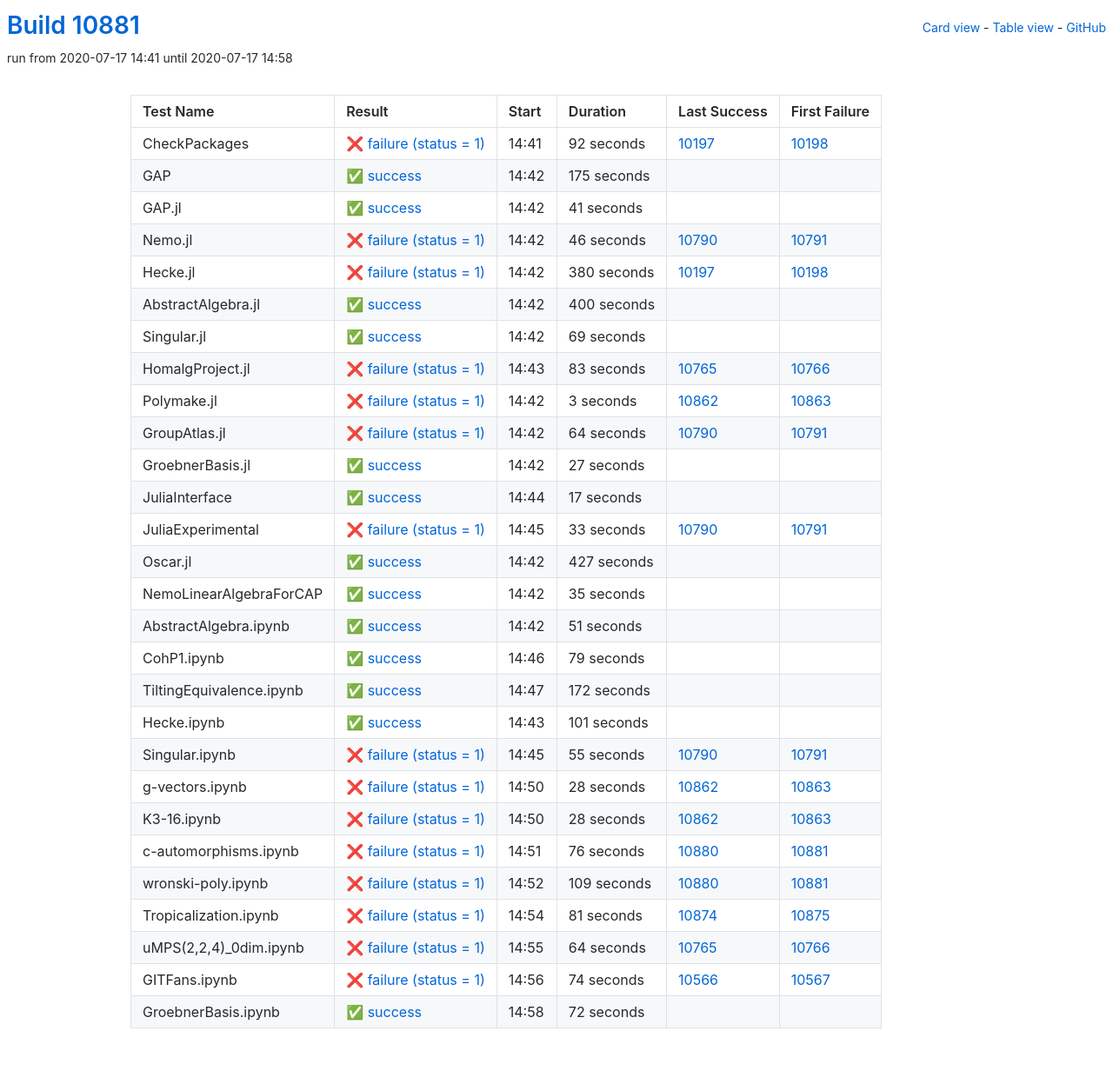
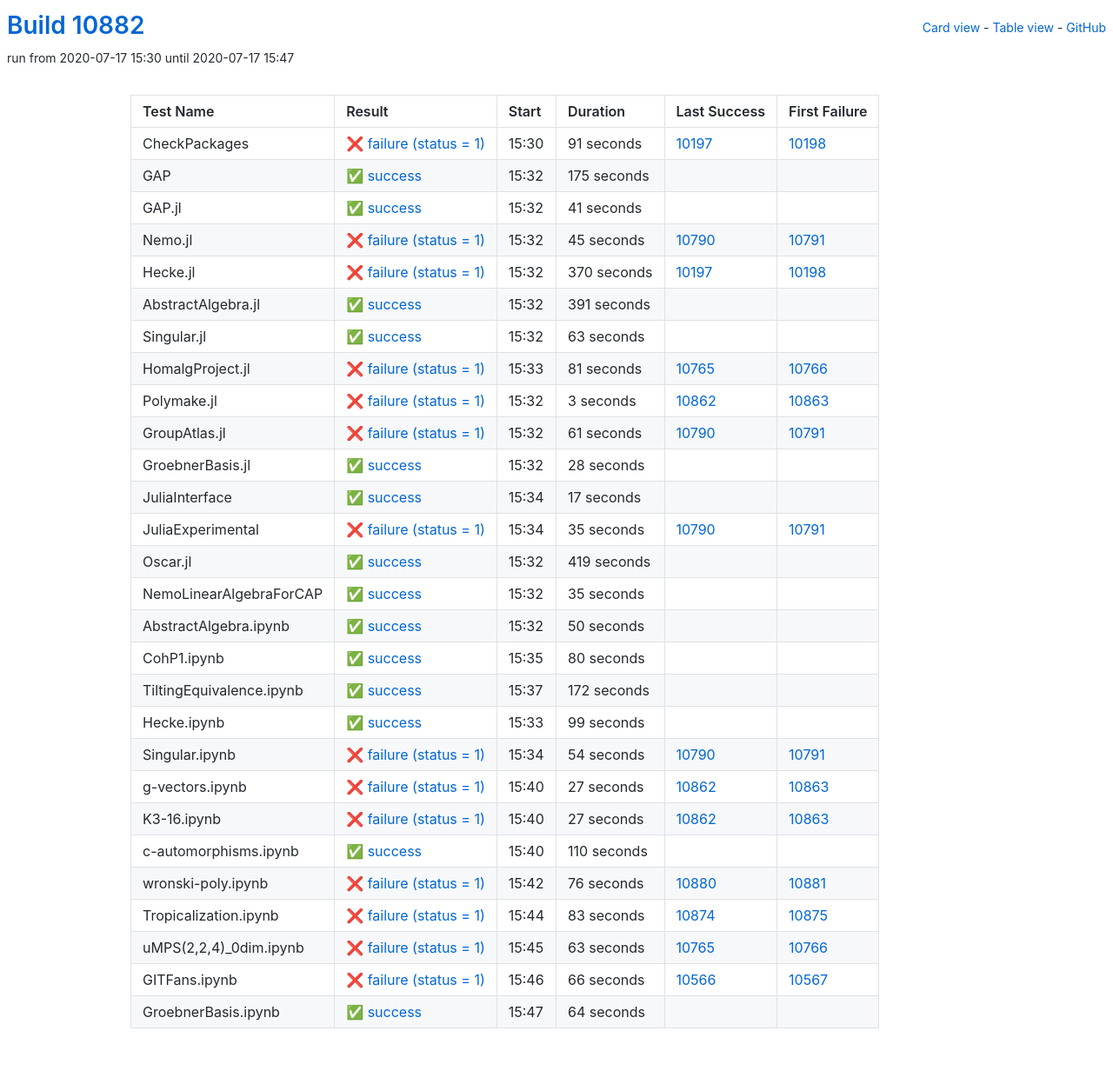
Before and after one commit to oscar-system/oscar-ci-status, a Jekyll site: the page built from table.html, in a window 1280 px wide. Shown: the whole page at 87% size. Built offline with Jekyll 4.4.1, drawn with Linux system fonts in a browser that asks for light colours.

Commit message:
Build #10882

```diff
--- a/_data/ci.yml
+++ b/_data/ci.yml
@@ -1,6 +1,6 @@
 ---
-build: 10881
-build_url: https://oscarci.mathematik.uni-kl.de/job/oscar/10881/
+build: 10882
+build_url: https://oscarci.mathematik.uni-kl.de/job/oscar/10882/
 job: oscar
 organization: oscar-system
 repo: oscar-ci-status
@@ -8,20 +8,20 @@
 tests:
 - name: CheckPackages
   id: checkpackages
-  log: https://oscarci.mathematik.uni-kl.de/job/oscar/10881/artifact/logs/build-10881/CheckPackages.log
-  start: 2020-07-17 14:41
+  log: https://oscarci.mathematik.uni-kl.de/job/oscar/10882/artifact/logs/build-10882/CheckPackages.log
+  start: 2020-07-17 15:30
   success: false
   exitcode: 1
   status: failure
-  duration: 92
+  duration: 91
   last_success: 10197
   last_success_url: https://oscarci.mathematik.uni-kl.de/job/oscar/10197/
   first_failure: 10198
   first_failure_url: https://oscarci.mathematik.uni-kl.de/job/oscar/10198/
 - name: GAP
   id: gap
-  log: https://oscarci.mathematik.uni-kl.de/job/oscar/10881/artifact/logs/build-10881/GAP.log
-  start: 2020-07-17 14:42
+  log: https://oscarci.mathematik.uni-kl.de/job/oscar/10882/artifact/logs/build-10882/GAP.log
+  start: 2020-07-17 15:32
   success: true
   exitcode: 0
   status: success
@@ -32,8 +32,8 @@
   first_failure_url:
 - name: GAP.jl
   id: gap-jl
-  log: https://oscarci.mathematik.uni-kl.de/job/oscar/10881/artifact/logs/build-10881/GAP.jl.log
-  start: 2020-07-17 14:42
+  log: https://oscarci.mathematik.uni-kl.de/job/oscar/10882/artifact/logs/build-10882/GAP.jl.log
+  start: 2020-07-17 15:32
   success: true
   exitcode: 0
   status: success
@@ -44,68 +44,68 @@
   first_failure_url:
 - name: Nemo.jl
   id: nemo-jl
-  log: https://oscarci.mathematik.uni-kl.de/job/oscar/10881/artifact/logs/build-10881/Nemo.jl.log
-  start: 2020-07-17 14:42
+  log: https://oscarci.mathematik.uni-kl.de/job/oscar/10882/artifact/logs/build-10882/Nemo.jl.log
+  start: 2020-07-17 15:32
   success: false
   exitcode: 1
   status: failure
-  duration: 46
+  duration: 45
   last_success: 10790
   last_success_url: https://oscarci.mathematik.uni-kl.de/job/oscar/10790/
   first_failure: 10791
   first_failure_url: https://oscarci.mathematik.uni-kl.de/job/oscar/10791/
 - name: Hecke.jl
   id: hecke-jl
-  log: https://oscarci.mathematik.uni-kl.de/job/oscar/10881/artifact/logs/build-10881/Hecke.jl.log
-  start: 2020-07-17 14:42
+  log: https://oscarci.mathematik.uni-kl.de/job/oscar/10882/artifact/logs/build-10882/Hecke.jl.log
+  start: 2020-07-17 15:32
   success: false
   exitcode: 1
   status: failure
-  duration: 380
+  duration: 370
   last_success: 10197
   last_success_url: https://oscarci.mathematik.uni-kl.de/job/oscar/10197/
   first_failure: 10198
   first_failure_url: https://oscarci.mathematik.uni-kl.de/job/oscar/10198/
 - name: AbstractAlgebra.jl
   id: abstractalgebra-jl
-  log: https://oscarci.mathematik.uni-kl.de/job/oscar/10881/artifact/logs/build-10881/AbstractAlgebra.jl.log
-  start: 2020-07-17 14:42
+  log: https://oscarci.mathematik.uni-kl.de/job/oscar/10882/artifact/logs/build-10882/AbstractAlgebra.jl.log
+  start: 2020-07-17 15:32
   success: true
   exitcode: 0
   status: success
-  duration: 400
+  duration: 391
   last_success: false
   last_success_url:
   first_failure: false
   first_failure_url:
 - name: Singular.jl
   id: singular-jl
-  log: https://oscarci.mathematik.uni-kl.de/job/oscar/10881/artifact/logs/build-10881/Singular.jl.log
-  start: 2020-07-17 14:42
+  log: https://oscarci.mathematik.uni-kl.de/job/oscar/10882/artifact/logs/build-10882/Singular.jl.log
+  start: 2020-07-17 15:32
   success: true
   exitcode: 0
   status: success
-  duration: 69
+  duration: 63
   last_success: false
   last_success_url:
   first_failure: false
   first_failure_url:
 - name: HomalgProject.jl
   id: homalgproject-jl
-  log: https://oscarci.mathematik.uni-kl.de/job/oscar/10881/artifact/logs/build-10881/HomalgProject.jl.log
-  start: 2020-07-17 14:43
+  log: https://oscarci.mathematik.uni-kl.de/job/oscar/10882/artifact/logs/build-10882/HomalgProject.jl.log
+  start: 2020-07-17 15:33
   success: false
   exitcode: 1
   status: failure
-  duration: 83
+  duration: 81
   last_success: 10765
   last_success_url: https://oscarci.mathematik.uni-kl.de/job/oscar/10765/
   first_failure: 10766
   first_failure_url: https://oscarci.mathematik.uni-kl.de/job/oscar/10766/
 - name: Polymake.jl
   id: polymake-jl
-  log: https://oscarci.mathematik.uni-kl.de/job/oscar/10881/artifact/logs/build-10881/Polymake.jl.log
-  start: 2020-07-17 14:42
+  log: https://oscarci.mathematik.uni-kl.de/job/oscar/10882/artifact/logs/build-10882/Polymake.jl.log
+  start: 2020-07-17 15:32
   success: false
   exitcode: 1
   status: failure
@@ -116,32 +116,32 @@
   first_failure_url: https://oscarci.mathematik.uni-kl.de/job/oscar/10863/
 - name: GroupAtlas.jl
   id: groupatlas-jl
-  log: https://oscarci.mathematik.uni-kl.de/job/oscar/10881/artifact/logs/build-10881/GroupAtlas.jl.log
-  start: 2020-07-17 14:42
+  log: https://oscarci.mathematik.uni-kl.de/job/oscar/10882/artifact/logs/build-10882/GroupAtlas.jl.log
+  start: 2020-07-17 15:32
   success: false
   exitcode: 1
   status: failure
-  duration: 64
+  duration: 61
   last_success: 10790
   last_success_url: https://oscarci.mathematik.uni-kl.de/job/oscar/10790/
   first_failure: 10791
   first_failure_url: https://oscarci.mathematik.uni-kl.de/job/oscar/10791/
 - name: GroebnerBasis.jl
   id: groebnerbasis-jl
-  log: https://oscarci.mathematik.uni-kl.de/job/oscar/10881/artifact/logs/build-10881/GroebnerBasis.jl.log
-  start: 2020-07-17 14:42
+  log: https://oscarci.mathematik.uni-kl.de/job/oscar/10882/artifact/logs/build-10882/GroebnerBasis.jl.log
+  start: 2020-07-17 15:32
   success: true
   exitcode: 0
   status: success
-  duration: 27
+  duration: 28
   last_success: false
   last_success_url:
   first_failure: false
   first_failure_url:
 - name: JuliaInterface
   id: juliainterface
-  log: https://oscarci.mathematik.uni-kl.de/job/oscar/10881/artifact/logs/build-10881/JuliaInterface.log
-  start: 2020-07-17 14:44
+  log: https://oscarci.mathematik.uni-kl.de/job/oscar/10882/artifact/logs/build-10882/JuliaInterface.log
+  start: 2020-07-17 15:34
   success: true
   exitcode: 0
   status: success
@@ -152,32 +152,32 @@
   first_failure_url:
 - name: JuliaExperimental
   id: juliaexperimental
-  log: https://oscarci.mathematik.uni-kl.de/job/oscar/10881/artifact/logs/build-10881/JuliaExperimental.log
-  start: 2020-07-17 14:45
+  log: https://oscarci.mathematik.uni-kl.de/job/oscar/10882/artifact/logs/build-10882/JuliaExperimental.log
+  start: 2020-07-17 15:34
   success: false
   exitcode: 1
   status: failure
-  duration: 33
+  duration: 35
   last_success: 10790
   last_success_url: https://oscarci.mathematik.uni-kl.de/job/oscar/10790/
   first_failure: 10791
   first_failure_url: https://oscarci.mathematik.uni-kl.de/job/oscar/10791/
 - name: Oscar.jl
   id: oscar-jl
-  log: https://oscarci.mathematik.uni-kl.de/job/oscar/10881/artifact/logs/build-10881/Oscar.jl.log
-  start: 2020-07-17 14:42
+  log: https://oscarci.mathematik.uni-kl.de/job/oscar/10882/artifact/logs/build-10882/Oscar.jl.log
+  start: 2020-07-17 15:32
   success: true
   exitcode: 0
   status: success
-  duration: 427
+  duration: 419
   last_success: false
   last_success_url:
   first_failure: false
   first_failure_url:
 - name: NemoLinearAlgebraForCAP
   id: nemolinearalgebraforcap
-  log: https://oscarci.mathematik.uni-kl.de/job/oscar/10881/artifact/logs/build-10881/NemoLinearAlgebraForCAP.log
-  start: 2020-07-17 14:42
+  log: https://oscarci.mathematik.uni-kl.de/job/oscar/10882/artifact/logs/build-10882/NemoLinearAlgebraForCAP.log
+  start: 2020-07-17 15:32
   success: true
   exitcode: 0
   status: success
@@ -188,32 +188,32 @@
   first_failure_url:
 - name: AbstractAlgebra.ipynb
   id: abstractalgebra-ipynb
-  log: https://oscarci.mathematik.uni-kl.de/job/oscar/10881/artifact/logs/build-10881/AbstractAlgebra.ipynb.log
-  start: 2020-07-17 14:42
+  log: https://oscarci.mathematik.uni-kl.de/job/oscar/10882/artifact/logs/build-10882/AbstractAlgebra.ipynb.log
+  start: 2020-07-17 15:32
   success: true
   exitcode: 0
   status: success
-  duration: 51
+  duration: 50
   last_success: false
   last_success_url:
   first_failure: false
   first_failure_url:
 - name: CohP1.ipynb
   id: cohp1-ipynb
-  log: https://oscarci.mathematik.uni-kl.de/job/oscar/10881/artifact/logs/build-10881/CohP1.ipynb.log
-  start: 2020-07-17 14:46
+  log: https://oscarci.mathematik.uni-kl.de/job/oscar/10882/artifact/logs/build-10882/CohP1.ipynb.log
+  start: 2020-07-17 15:35
   success: true
   exitcode: 0
   status: success
-  duration: 79
+  duration: 80
   last_success: false
   last_success_url:
   first_failure: false
   first_failure_url:
 - name: TiltingEquivalence.ipynb
   id: tiltingequivalence-ipynb
-  log: https://oscarci.mathematik.uni-kl.de/job/oscar/10881/artifact/logs/build-10881/TiltingEquivalence.ipynb.log
-  start: 2020-07-17 14:47
+  log: https://oscarci.mathematik.uni-kl.de/job/oscar/10882/artifact/logs/build-10882/TiltingEquivalence.ipynb.log
+  start: 2020-07-17 15:37
   success: true
   exitcode: 0
   status: success
@@ -224,56 +224,68 @@
   first_failure_url:
 - name: Hecke.ipynb
   id: hecke-ipynb
-  log: https://oscarci.mathematik.uni-kl.de/job/oscar/10881/artifact/logs/build-10881/Hecke.ipynb.log
-  start: 2020-07-17 14:43
+  log: https://oscarci.mathematik.uni-kl.de/job/oscar/10882/artifact/logs/build-10882/Hecke.ipynb.log
+  start: 2020-07-17 15:33
   success: true
   exitcode: 0
   status: success
-  duration: 101
+  duration: 99
   last_success: false
   last_success_url:
   first_failure: false
   first_failure_url:
 - name: Singular.ipynb
   id: singular-ipynb
-  log: https://oscarci.mathematik.uni-kl.de/job/oscar/10881/artifact/logs/build-10881/Singular.ipynb.log
-  start: 2020-07-17 14:45
+  log: https://oscarci.mathematik.uni-kl.de/job/oscar/10882/artifact/logs/build-10882/Singular.ipynb.log
+  start: 2020-07-17 15:34
   success: false
   exitcode: 1
   status: failure
-  duration: 55
+  duration: 54
   last_success: 10790
   last_success_url: https://oscarci.mathematik.uni-kl.de/job/oscar/10790/
   first_failure: 10791
   first_failure_url: https://oscarci.mathematik.uni-kl.de/job/oscar/10791/
 - name: g-vectors.ipynb
   id: g-vectors-ipynb
-  log: https://oscarci.mathematik.uni-kl.de/job/oscar/10881/artifact/logs/build-10881/g-vectors.ipynb.log
-  start: 2020-07-17 14:50
+  log: https://oscarci.mathematik.uni-kl.de/job/oscar/10882/artifact/logs/build-10882/g-vectors.ipynb.log
+  start: 2020-07-17 15:40
   success: false
   exitcode: 1
   status: failure
-  duration: 28
+  duration: 27
   last_success: 10862
   last_success_url: https://oscarci.mathematik.uni-kl.de/job/oscar/10862/
   first_failure: 10863
   first_failure_url: https://oscarci.mathematik.uni-kl.de/job/oscar/10863/
 - name: K3-16.ipynb
   id: k3-16-ipynb
-  log: https://oscarci.mathematik.uni-kl.de/job/oscar/10881/artifact/logs/build-10881/K3-16.ipynb.log
-  start: 2020-07-17 14:50
+  log: https://oscarci.mathematik.uni-kl.de/job/oscar/10882/artifact/logs/build-10882/K3-16.ipynb.log
+  start: 2020-07-17 15:40
   success: false
   exitcode: 1
   status: failure
-  duration: 28
+  duration: 27
   last_success: 10862
   last_success_url: https://oscarci.mathematik.uni-kl.de/job/oscar/10862/
   first_failure: 10863
   first_failure_url: https://oscarci.mathematik.uni-kl.de/job/oscar/10863/
 - name: c-automorphisms.ipynb
   id: c-automorphisms-ipynb
-  log: https://oscarci.mathematik.uni-kl.de/job/oscar/10881/artifact/logs/build-10881/c-automorphisms.ipynb.log
-  start: 2020-07-17 14:51
+  log: https://oscarci.mathematik.uni-kl.de/job/oscar/10882/artifact/logs/build-10882/c-automorphisms.ipynb.log
+  start: 2020-07-17 15:40
+  success: true
+  exitcode: 0
+  status: success
+  duration: 110
+  last_success: false
+  last_success_url:
+  first_failure: false
+  first_failure_url:
+- name: wronski-poly.ipynb
+  id: wronski-poly-ipynb
+  log: https://oscarci.mathematik.uni-kl.de/job/oscar/10882/artifact/logs/build-10882/wronski-poly.ipynb.log
+  start: 2020-07-17 15:42
   success: false
   exitcode: 1
   status: failure
@@ -282,62 +294,50 @@
   last_success_url: https://oscarci.mathematik.uni-kl.de/job/oscar/10880/
   first_failure: 10881
   first_failure_url: https://oscarci.mathematik.uni-kl.de/job/oscar/10881/
-- name: wronski-poly.ipynb
-  id: wronski-poly-ipynb
-  log: https://oscarci.mathematik.uni-kl.de/job/oscar/10881/artifact/logs/build-10881/wronski-poly.ipynb.log
-  start: 2020-07-17 14:52
+- name: Tropicalization.ipynb
+  id: tropicalization-ipynb
+  log: https://oscarci.mathematik.uni-kl.de/job/oscar/10882/artifact/logs/build-10882/Tropicalization.ipynb.log
+  start: 2020-07-17 15:44
   success: false
   exitcode: 1
   status: failure
-  duration: 109
-  last_success: 10880
-  last_success_url: https://oscarci.mathematik.uni-kl.de/job/oscar/10880/
-  first_failure: 10881
-  first_failure_url: https://oscarci.mathematik.uni-kl.de/job/oscar/10881/
-- name: Tropicalization.ipynb
-  id: tropicalization-ipynb
-  log: https://oscarci.mathematik.uni-kl.de/job/oscar/10881/artifact/logs/build-10881/Tropicalization.ipynb.log
-  start: 2020-07-17 14:54
-  success: false
-  exitcode: 1
-  status: failure
-  duration: 81
+  duration: 83
   last_success: 10874
   last_success_url: https://oscarci.mathematik.uni-kl.de/job/oscar/10874/
   first_failure: 10875
   first_failure_url: https://oscarci.mathematik.uni-kl.de/job/oscar/10875/
 - name: uMPS(2,2,4)_0dim.ipynb
   id: umps-2-2-4-0dim-ipynb
-  log: https://oscarci.mathematik.uni-kl.de/job/oscar/10881/artifact/logs/build-10881/uMPS-2-2-4-_0dim.ipynb.log
-  start: 2020-07-17 14:55
+  log: https://oscarci.mathematik.uni-kl.de/job/oscar/10882/artifact/logs/build-10882/uMPS-2-2-4-_0dim.ipynb.log
+  start: 2020-07-17 15:45
   success: false
   exitcode: 1
   status: failure
-  duration: 64
+  duration: 63
   last_success: 10765
   last_success_url: https://oscarci.mathematik.uni-kl.de/job/oscar/10765/
   first_failure: 10766
   first_failure_url: https://oscarci.mathematik.uni-kl.de/job/oscar/10766/
 - name: GITFans.ipynb
   id: gitfans-ipynb
-  log: https://oscarci.mathematik.uni-kl.de/job/oscar/10881/artifact/logs/build-10881/GITFans.ipynb.log
-  start: 2020-07-17 14:56
+  log: https://oscarci.mathematik.uni-kl.de/job/oscar/10882/artifact/logs/build-10882/GITFans.ipynb.log
+  start: 2020-07-17 15:46
   success: false
   exitcode: 1
   status: failure
-  duration: 74
+  duration: 66
   last_success: 10566
   last_success_url: https://oscarci.mathematik.uni-kl.de/job/oscar/10566/
   first_failure: 10567
   first_failure_url: https://oscarci.mathematik.uni-kl.de/job/oscar/10567/
 - name: GroebnerBasis.ipynb
   id: groebnerbasis-ipynb
-  log: https://oscarci.mathematik.uni-kl.de/job/oscar/10881/artifact/logs/build-10881/GroebnerBasis.ipynb.log
-  start: 2020-07-17 14:58
+  log: https://oscarci.mathematik.uni-kl.de/job/oscar/10882/artifact/logs/build-10882/GroebnerBasis.ipynb.log
+  start: 2020-07-17 15:47
   success: true
   exitcode: 0
   status: success
-  duration: 72
+  duration: 64
   last_success: false
   last_success_url:
   first_failure: false
```
Also changed, not shown: README.md.
